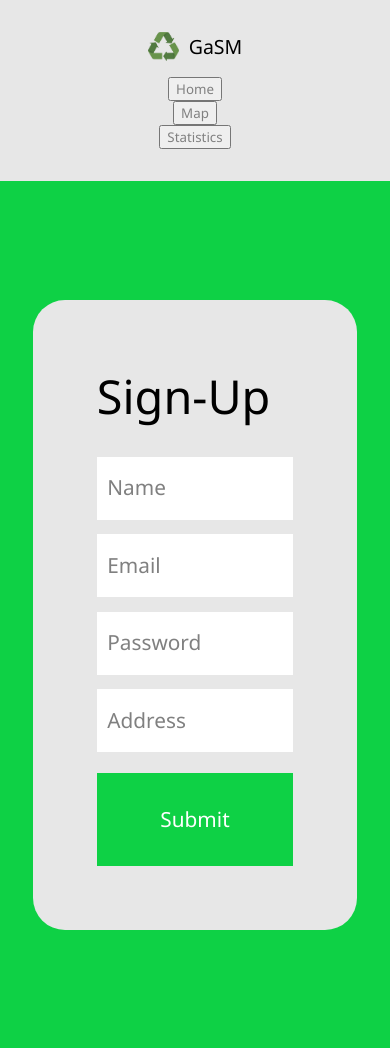
After one commit to Amihaeseisergiu/GaSM, a PHP site: page /signup.html in a window 390 px wide. The commit adds this page. Run offline with PHP 8.4, Linux system fonts and the light colour scheme.

Commit message:
Added the signup page and its css, and also new animations for the nav bar

```diff
--- a/inputButtons.css
+++ b/inputButtons.css
@@ -1,3 +1,52 @@
+.activePage
+{
+    color:black;
+    font-family: "Segoe UI", Frutiger, "Frutiger Linotype", "Dejavu   Sans", "Helvetica Neue", Arial, sans-serif;
+    text-decoration:none;
+    outline:0px;
+}
+
+
+.notActivePage
+{
+    color:gray;
+    font-family: "Segoe UI", Frutiger, "Frutiger Linotype", "Dejavu   Sans", "Helvetica Neue", Arial, sans-serif;
+    text-decoration:none;
+    outline:0px;
+}
+
+.notActivePage:hover
+{
+    color:white;
+    transition:0.8s;
+    border-bottom:0.2em solid black;
+}
+
+.notActivePage:active
+{
+    color:white;
+    transform: translateY(10%);
+    transition:0.8s;
+
+}
+
+
+.activePage:active
+{
+    color:white;
+    transform: translateY(10%);
+    transition:0.8s;
+}
+
+.activePage:hover
+{
+    color:white;
+    transition:0.8s;
+    border-bottom:0.2em solid black;
+}
+
+
+
 .inputButton
 {
   margin:2%;
--- /dev/null
+++ b/signup.css
@@ -0,0 +1,261 @@
+
+.greenContainer
+{
+    background-color:#0ed145;
+    height:54.2em;
+    margin:0px;
+    display:flex;
+    flex-direction:column;
+    align-items:center;
+    justify-content:center;
+
+}
+
+.greyContainer
+{
+
+    display:flex;
+    flex-direction:column;
+    justify-content:flex-start;
+    align-items:flex-start;
+    padding:3em;
+    background-color:#e7e7e7;
+    border-radius:2em;
+}
+
+.textH {
+    margin-bottom:1em;
+    font-size: 5vw;
+    line-height:0.7%;
+    font-family: "Segoe UI", Frutiger, "Frutiger Linotype", "Dejavu   Sans", "Helvetica Neue", Arial, sans-serif;
+    font-weight:normal;
+  }
+
+.inputBox
+{
+  width:30vw;
+  font-size:1.5em;
+  padding:0.5em;
+  margin-top:0.7em;
+  border:0;
+  outline:none;/* chestia cu albastru la click*/
+}
+
+.submitButton
+{
+
+  width:30vw;
+  font-size:1.5em;
+  padding:0.5em;
+  padding-top:0.8em;
+  padding-bottom:0.8em;
+  margin-top:1em;
+  border:0;
+  box-sizing: content-box; /* pt a avea acelasi width ca inputBox-urile*/
+  outline:none;/* chestia cu albastru la click*/
+
+  background-color:#0ed145;
+  color:white;
+  font-family: "Segoe UI", Frutiger, "Frutiger Linotype", "Dejavu   Sans", "Helvetica Neue", Arial, sans-serif;
+
+}
+
+.submitButton:hover
+{
+    background-color:white;
+    color:black;
+    outline:none; /* chestia cu albastru cand apesi */
+    transition-duration:0.8s ;
+}
+
+.submitButton:active
+{
+    background-color:black;
+    color:white;
+    transform: translateY(5%);
+    outline:none;
+}
+
+::placeholder
+{
+  color:gray;
+  font-family: "Segoe UI", Frutiger, "Frutiger Linotype", "Dejavu   Sans", "Helvetica Neue", Arial, sans-serif;
+}
+
+
+ .textH
+ {
+  font-size: 6vw;
+ }
+
+
+ @media screen and (max-width: 1333px)
+ {
+   .inputBox
+   {
+     width:50vw;
+   }
+
+   .submitButton{
+     width:50vw;
+   }
+ }
+
+@media screen and (max-width: 700px)
+{
+
+ .textH
+ {
+  font-size: 10vw;
+ }
+
+ .inputBox
+{
+  width:50vw;
+  font-size:1.3em;
+
+}
+
+.submitButton
+{
+
+  width:50vw;
+  font-size:1.3em;
+  padding:0.5em;
+  padding-top:0.8em;
+  padding-bottom:0.8em;
+  margin-top:1em;
+
+}
+
+
+}
+
+
+@media screen and (max-width: 600px)
+{
+
+.greyContainer
+{
+
+ padding:5em;
+
+}
+ .textH
+ {
+  font-size: 10vw;
+ }
+
+ .inputBox
+{
+  width:50vw;
+  height:5vh;
+  font-size:1.3em;
+
+}
+
+.submitButton
+{
+
+  width:50vw;
+  height:7vh;
+  font-size:1.3em;
+  padding:0.5em;
+  padding-top:0.8em;
+  padding-bottom:0.8em;
+  margin-top:1em;
+
+}
+
+
+}
+
+@media screen and (max-width: 390px)
+{
+
+.greyContainer
+{
+
+    padding:4em;
+
+}
+ .textH
+ {
+  font-size: 12vw;
+ }
+
+ .inputBox
+{
+  width:45vw;
+  height:5vh;
+  font-size:1.3em;
+
+}
+
+.submitButton
+{
+
+  width:45vw;
+  height:7vh;
+  font-size:1.3em;
+  padding:0.5em;
+  padding-top:0.8em;
+  padding-bottom:0.8em;
+  margin-top:1em;
+
+}
+
+@media screen and (max-width: 300px)
+{
+  .greyContainer
+  {
+    padding:2em;
+  }
+
+  .textH{
+    font-size: 15vw;
+  }
+
+  .inputBox
+  {
+    height:7vh;
+    width:50vw;
+  }
+
+  .submitButton
+  {
+    width:50vw;
+  }
+}
+
+@media screen and (max-width: 185px)
+{
+  .greyContainer
+  {
+    padding:2em;
+  }
+
+  .textH{
+    font-size: 16vw;
+  }
+
+  .inputBox
+  {
+    height:7vh;
+    width:50vw;
+    padding:0.3em;
+    font-size: 1em;
+  }
+
+  .submitButton
+  {
+    width:50vw;
+    padding:0.3em;
+    padding-top:0.5em;
+    padding-bottom:0.5em;
+    font-size: 1em;
+  }
+
+}
+
+}
--- /dev/null
+++ b/signup.html
@@ -0,0 +1,62 @@
+<!DOCTYPE html>
+<html lang="en">
+<head>
+    <meta charset="UTF-8">
+    <meta name="viewport" content="width=device-width, initial-scale=1.0">
+    <title>Sign-Up Page</title>
+    <link rel="stylesheet" type = "text/css" href="upperPage.css">
+    <link rel = "stylesheet" type = "text/css" href = "signup.css">
+    <link rel="stylesheet" type = "text/css" href="inputButtons.css">
+</head>
+<body>
+    <div class="top">      <!--top part-->
+        <div>
+            <img src="logo.jpg" alt="Logo">
+            <p>
+                GaSM
+            </p>
+        </div>
+
+        <div>
+            <a class="notActivePage" href="index.html">
+                <button class="notActivePage" >
+                    Home
+                </button>
+            </a>
+
+            <a class="notActivePage" href="map.html">
+                <button class="notActivePage">
+                    Map
+                </button>
+            </a>
+
+            <a class="notActivePage" href="statistics.html">
+                <button class="notActivePage">
+                    Statistics
+                </button>
+            </a>
+        </div>
+    </div>
+
+<div class="greenContainer"> <!--signupPart-->
+
+
+  <form class="greyContainer">
+
+    <h1 class="textH">Sign-Up</h1>
+
+    <input class="inputBox" type="text" id="name" name="Name" placeholder="Name">
+    <input class="inputBox" type="email" id="email" name="Email" placeholder="Email">
+    <input class="inputBox" type="password" id="pw" name="Password" placeholder="Password">
+    <input class="inputBox" type="text" id="address" name="Address" placeholder="Address">
+
+    <button class="submitButton" type="submit" id="submitB" name="SubmitButton">Submit</button>
+
+  </form>
+
+
+</div>
+
+
+</body>
+</html>
```
